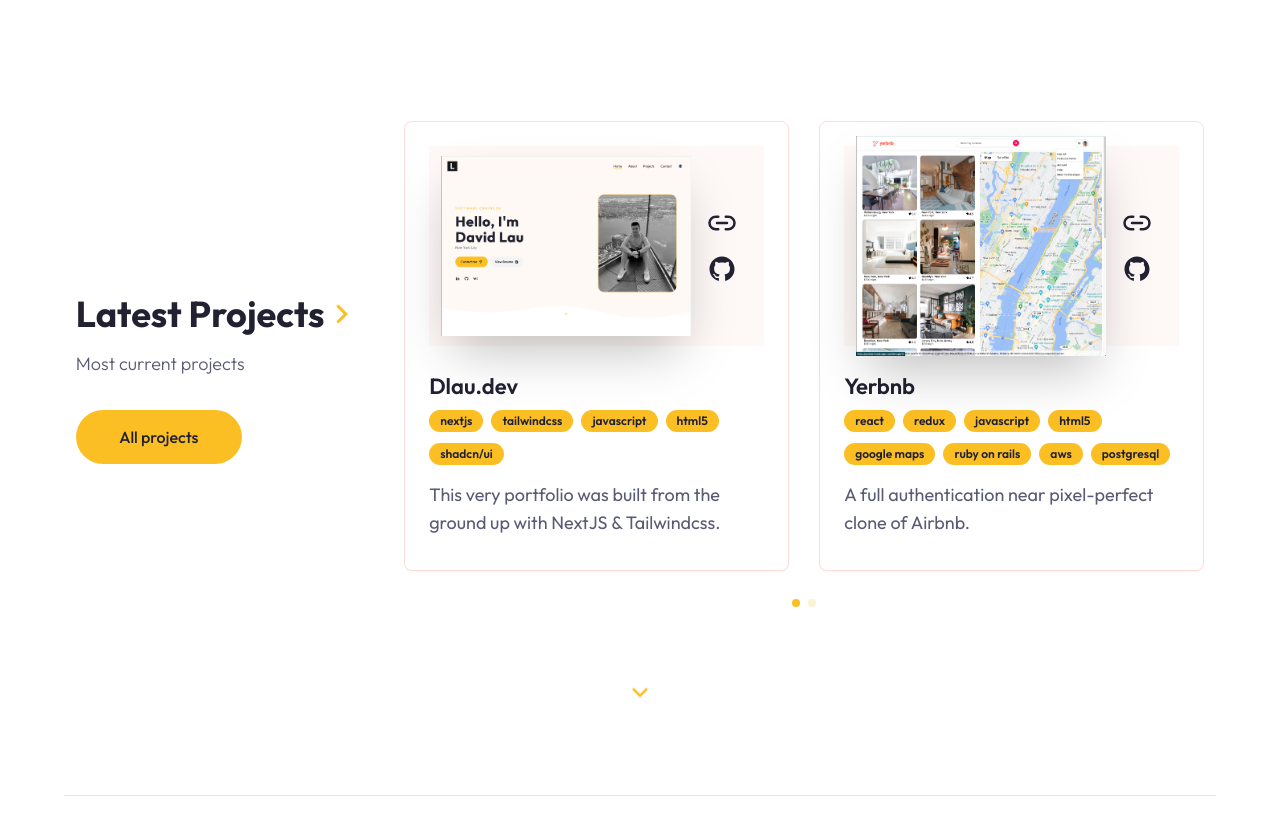
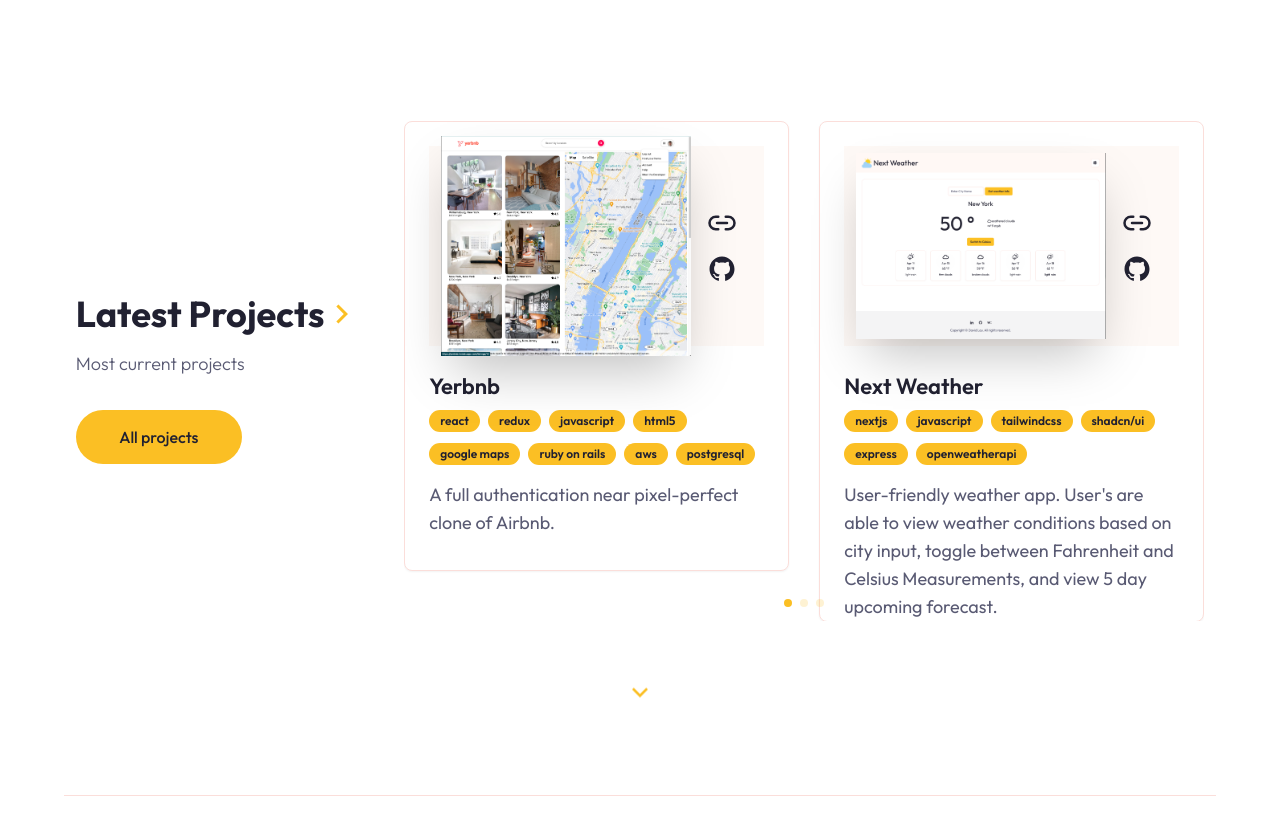
Before and after one commit to dlaucodes/devlau, a Next.js app: page / in a window 1280 px wide. Shown: the part 1500-2335 px from the top of the page. Built offline with nearby package versions, Linux system fonts and the light colour scheme.

Commit message:
add nextweather

```diff
--- a/app/projects/page.tsx
+++ b/app/projects/page.tsx
@@ -4,6 +4,17 @@ import ProjectCard from "@/components/ProjectCard";
 import Link from "next/link";
 
 const projectData = [
+  {
+    defaultimg: "/assets/projects/weatherss.png",
+    hoverimg: "/assets/projects/temptoggle.gif",
+    category: "react js",
+    name: "Next Weather",
+    description:
+      "Next Weather App is a User-friendly weather app. User's are able to view weather conditions based on city input, toggle between Fahrenheit and Celsius Measurements, and view 5 day upcoming forecast. Application is built with NextJS and Express backend, API endpoints for weather data from Open Weather Map API. Mobile responsive.",
+    link: "https://nextweather-mu.vercel.app/",
+    github: "https://github.com/dlaucodes/nextweather",
+    technologies: ['nextjs', 'javascript', 'tailwindcss', 'shadcn/ui' ],
+  },
   {
     defaultimg: "/assets/projects/portlau.png",
     hoverimg: "/assets/projects/devlau.gif",
--- a/components/Work.tsx
+++ b/components/Work.tsx
@@ -15,17 +15,6 @@ import ProjectCard from "@/components/ProjectCard";
 
 const projectData = [
   {
-    defaultimg: "/assets/projects/portlau.png",
-    hoverimg: "/assets/projects/devlau.gif",
-    category: ["react js", "aws"],
-    name: "Dlau.dev",
-    description:
-      "This very portfolio was built from the ground up with NextJS & Tailwindcss.",
-    link: "https://dlau.dev",
-    github: "https://github.com/dlaucodes/devlau",
-    technologies: ['nextjs', 'tailwindcss', 'javascript', 'html5', 'shadcn/ui', ],
-  },
-  {
     defaultimg: "/assets/projects/yerbnbss.png",
     hoverimg: "/assets/projects/reservation.gif",
     category: ["react js", "aws"],
@@ -34,6 +23,17 @@ const projectData = [
     link: "https://yerbnb.herokuapp.com/",
     github: "https://github.com/dlaucodes/YerBnb-FS-Project",
     technologies: ['react', 'redux', 'javascript', 'html5', 'google maps', 'ruby on rails', 'aws', 'postgresql' ],
+  },
+  {
+    defaultimg: "/assets/projects/weatherss.png",
+    hoverimg: "/assets/projects/temptoggle.gif",
+    category: "react js",
+    name: "Next Weather",
+    description:
+      "User-friendly weather app. User's are able to view weather conditions based on city input, toggle between Fahrenheit and Celsius Measurements, and view 5 day upcoming forecast.",
+    link: "https://nextweather-mu.vercel.app/",
+    github: "https://github.com/dlaucodes/nextweather",
+    technologies: ['nextjs', 'javascript', 'tailwindcss', 'shadcn/ui', 'express', 'openweatherapi' ],
   },
   {
     defaultimg: "/assets/projects/auroraSS.png",
@@ -45,6 +45,17 @@ const projectData = [
     link: "https://dlaucodes.github.io/JSProject/",
     github: "https://github.com/dlaucodes/JSProject",
     technologies: ['javascript', 'html5', 'css', 'web audio api' ],
+  },
+  {
+    defaultimg: "/assets/projects/portlau.png",
+    hoverimg: "/assets/projects/devlau.gif",
+    category: ["nextjs"],
+    name: "Dlau.dev",
+    description:
+      "This very portfolio was built from the ground up with NextJS & Tailwindcss.",
+    link: "https://dlau.dev",
+    github: "https://github.com/dlaucodes/devlau",
+    technologies: ['nextjs', 'tailwindcss', 'javascript', 'html5', 'shadcn/ui', ],
   },
   {
     defaultimg: "/assets/projects/opus.png",
@@ -89,7 +100,7 @@ const Work = () => {
             modules={[Pagination]}
             pagination={{ clickable: true }}
           >
-            {projectData.slice(0, 3).map((project, index) => {
+            {projectData.slice(0, 4).map((project, index) => {
               return (
                 <SwiperSlide key={index}>
                   <ProjectCard project={project} />
```
Also changed, not shown: public/assets/projects/temptoggle.gif (added), public/assets/projects/weatherss.png (added).
